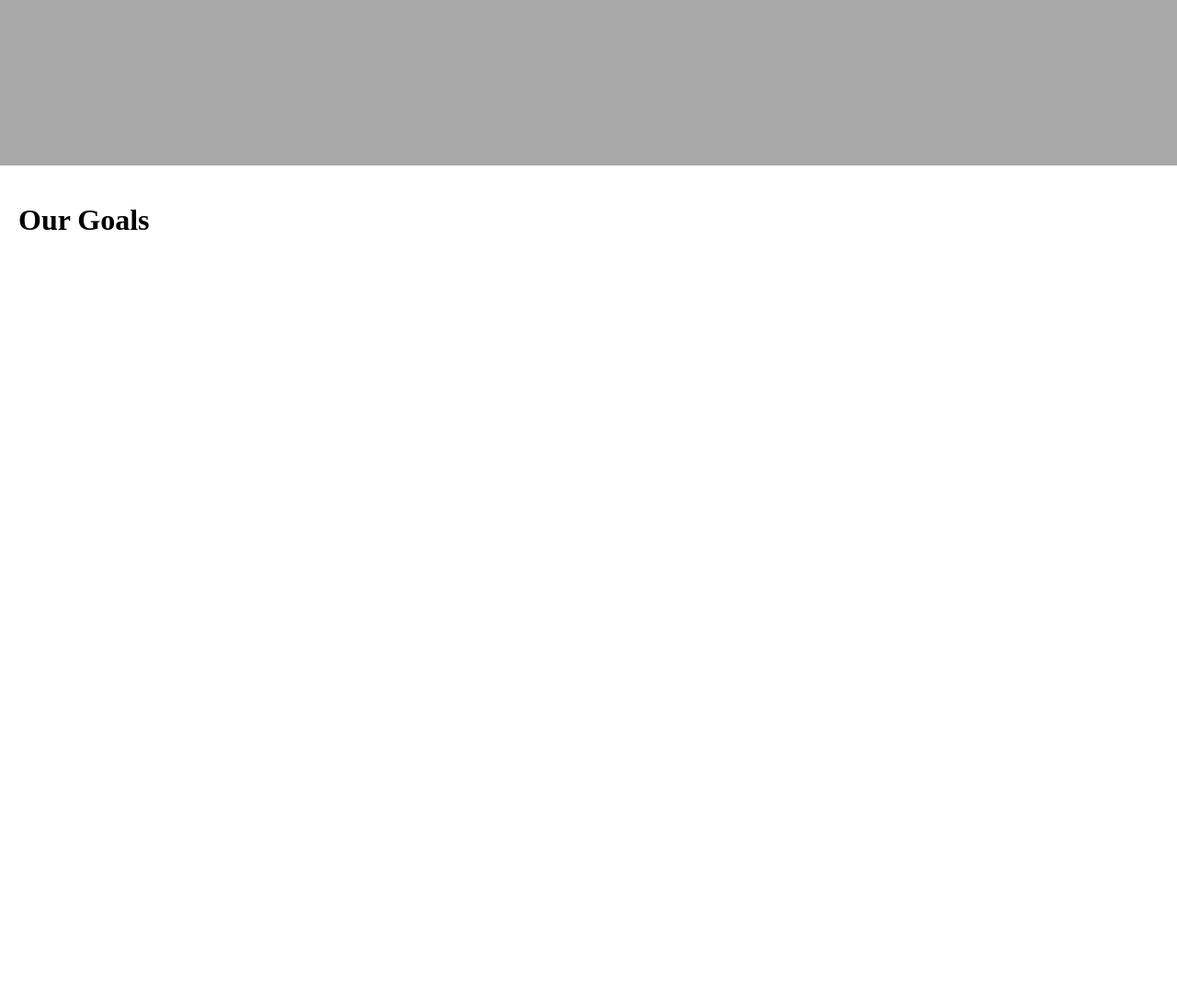
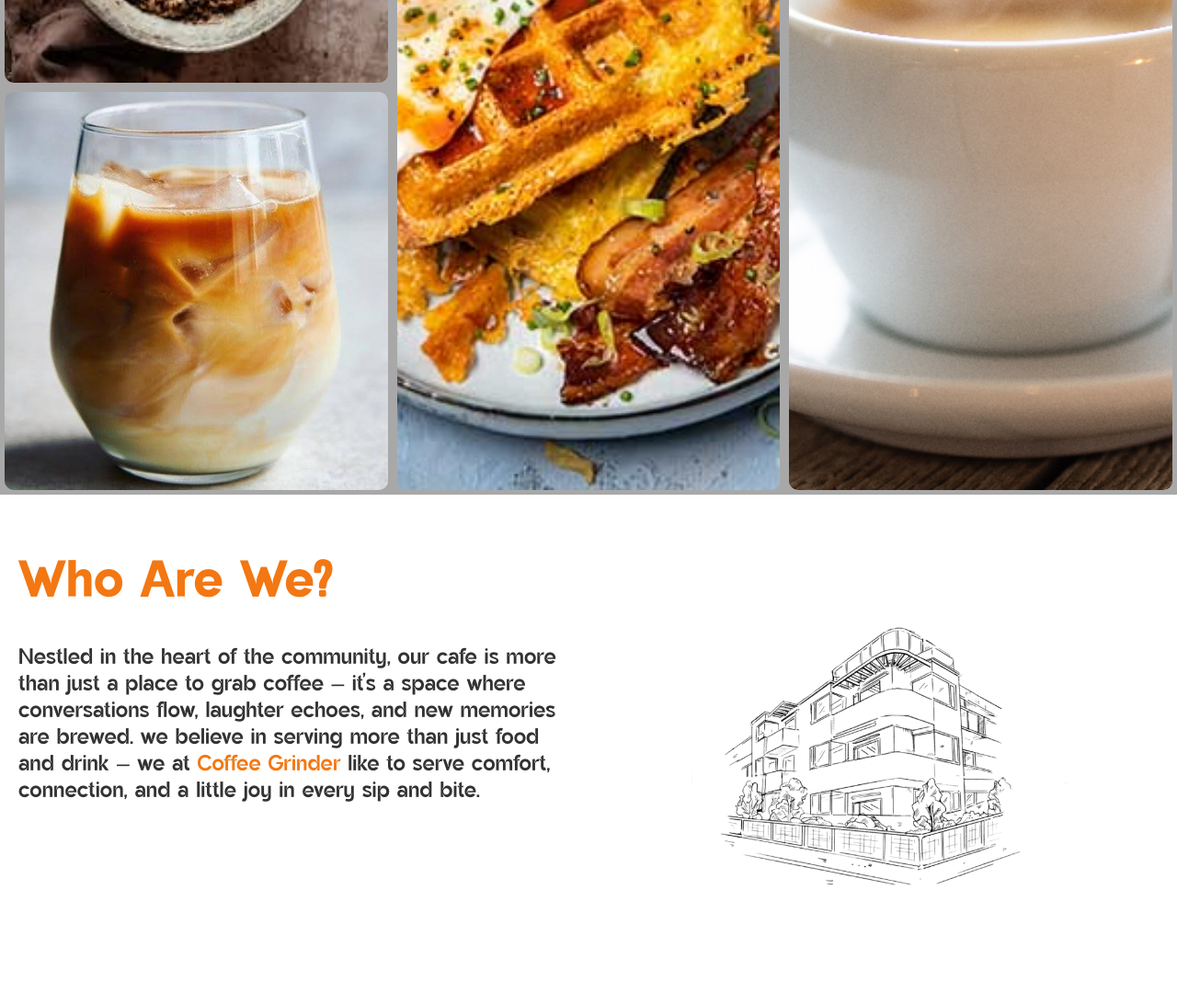
Before and after one commit to L00159024/CoffeeGrinder-HTML-CSS, a plain HTML site: page index.html in a window 1280 px wide. Shown: the part 1591-2683 px from the top of the page at 92% size. Before the commit the page ends 1891 px from the top, so only its background shows below. Drawn offline with Linux system fonts and the light colour scheme.

Commit message:
Intro Section Done
Added a who we are section containing header, paragraph and an image. styled with display: grid

```diff
--- a/index.html
+++ b/index.html
@@ -46,12 +46,21 @@
     <div id="Bento-Box">
         <div class="bento-item" id="Hashbrown"><img src="images/hashbrown.jpg" alt="Hashbrown Waffles"></div>
         <div class="bento-item" id="porridge"><img src="images/porridge.jfif" alt="Porridge"></div>
+        <div class="bento-item" id="iced-Coffee"><img src="images/iced coffee.jpg" alt="ice coffee"></div>
         <div class="bento-item" id="soup"><img src="images/Soup.jpg" alt="Soup of the Day"></div>
         <div class="bento-item" id="coffee"><img src="images/coffee.png" alt="Description 4"></div>
         <div class="bento-item" id="wrap"><img src="images/chicken-wrap.jpg" alt="Description 4"></div>
     </div>
-    <div id="Goals">
-        <h1>Our Goals</h1>
+    <div id="Information">
+        <div id="Information-Section">
+            <h1>Who Are We?</h1>
+            <p>Nestled in the heart of the community,
+               our cafe is more than just a place to grab coffee — it’s a space where conversations flow, laughter echoes, and new memories are brewed.
+               we believe in serving more than just food and drink — we at <span id="Highlight"> Coffee Grinder</span> like to serve comfort, connection, and a little joy in every sip and bite.</p>
+        </div>
+        <div id="Information-Img">
+            <img src="images/building.png" class="info-image" alt="Information Image">
+        </div>
     </div>
 
 
--- a/style.css
+++ b/style.css
@@ -123,9 +123,10 @@ ul li {
 
 /* Styling for Bento Box */
 #Bento-Box {
+    width: 100%;
     display: grid;
     grid-template-columns: repeat(3, 1fr);
-    grid-template-rows: repeat(3, minmax(20px, 70%)); /* Ensure rows fit the content */
+    grid-template-rows: repeat(3, minmax(20px, 100%)); /* Ensure rows fit the content */
     gap: 10px;
     padding: 5px;
     background-color: rgb(169, 168, 168);
@@ -139,11 +140,11 @@ ul li {
 
 .bento-item img {
     width: 100%;
-    height: auto;
+    height: 100%;
     display: block;
-    object-fit: cover; /* Ensure the image covers the container while maintaining aspect ratio */
+    object-fit: cover;
 }
-/* Additional Adjustments for Items */
+
 #Hashbrown {
     grid-column: 2;
     grid-row: span 3;
@@ -161,6 +162,11 @@ ul li {
     grid-row: 1;
 }
 
+#iced-Coffee{
+    grid-column: 1;
+    grid-row: 3;
+}
+
 #coffee {
     grid-column: 3;
     grid-row: 2 / span 2;
@@ -171,9 +177,49 @@ ul li {
     grid-row: 1;
 }
 
-/* Ensure Goals Section has no top margin */
-#Goals {
-    margin: 0; /* Remove any top margin */
-    padding: 20px; /* Add padding if needed */
-    background-color: rgb(255, 255, 255); /* Optional: background color for visibility */
+#Information {
+    width: 100%;
+    margin: 0 auto;
+    padding: 20px;
+    background-color: rgb(255, 255, 255);
+    display: grid;
+    grid-template-columns: repeat(2, 1fr);
+    gap: 20px;
+    box-sizing: border-box;
 }
+
+#Information-Section{
+    font-family: 'refuseniks', sans-serif;
+    font-size: 3vh;
+    color: rgb(50, 50, 50);
+}
+
+#Information-Section h1{
+    font-family: 'refuseniks', sans-serif;
+    font-weight: bold;
+    font-size: 7vh;
+    color: rgb(243, 119, 18);
+}
+
+#Highlight{
+    font-family: 'refuseniks', sans-serif;
+    font-weight: normal;
+    font-size: 3vh;
+    color: rgb(243, 119, 18);
+}
+
+* {
+    box-sizing: border-box;
+}
+
+#Information-Image {
+    width: 100%;
+    height: auto;
+}
+
+.info-image {
+    overflow: hidden;
+    border-radius: 10px;
+    width: 100%;
+    height: auto;
+}
```
Also changed, not shown: images/iced coffee.jpg (added).
